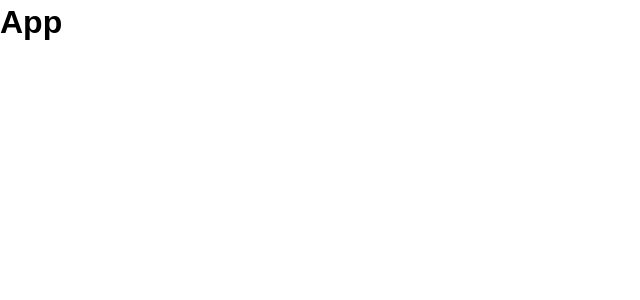
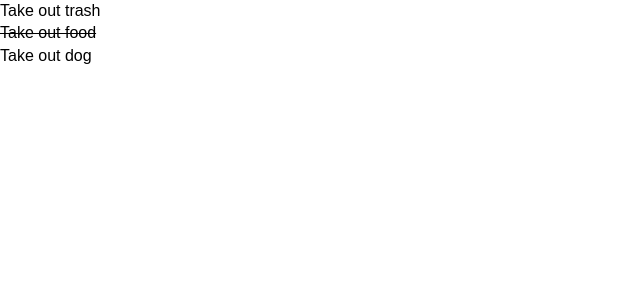
Before and after one commit to agamaoaljan6/react-notes-tm, a React (Create React App) app in the folder my-app/: page / in a window 1280 px wide. Shown: the top 300 px of the page, without its empty margins (0-640 px from the left). Built offline with nearby package versions, Linux system fonts and the light colour scheme.

Commit message:
styling using function, variable, inline

```diff
--- a/my-app/src/App.js
+++ b/my-app/src/App.js
@@ -1,11 +1,30 @@
 import React, {Component} from 'react';
+import Todos from './Components/Todos';
 import './App.css';
 
 class App extends Component{
+   state = {
+     todos: [{
+       id: 1,
+       title: 'Take out trash',
+       completed: false
+     },
+     {
+       id: 2,
+       title: 'Take out food',
+       completed: true
+     },
+     {
+       id: 3,
+       title: 'Take out dog',
+       completed: false
+     }]
+   }
   render() {
+    console.log(this.state.todos)
   return (
     <div className="App">
-    <h1>App</h1>
+    <Todos todos={this.state.todos}/>
     </div>
   );
   }
--- /dev/null
+++ b/my-app/src/Components/TodoItem.js
@@ -0,0 +1,32 @@
+import React, { Component } from 'react'
+import propTypes from 'prop-types'
+
+
+export class TodoItem extends Component {
+    getStyle = ()=> {
+        if(this.props.todo.completed) {
+            return {
+                textDecoration: 'line-through'
+            }
+        }else {
+            return {
+                textDecoration: 'none'
+            }
+        }
+    }
+    render() {
+        return (
+            <div style={this.getStyle()}>
+                <p>{this.props.todo.title}</p>
+            </div>
+        )
+    }
+}
+
+// propTypes
+TodoItem.propTypes = {
+    todo: propTypes.object.isRequired
+}
+
+
+export default TodoItem
--- /dev/null
+++ b/my-app/src/Components/Todos.js
@@ -0,0 +1,18 @@
+import React, {Component} from 'react';
+import TodoItem from './TodoItem';
+import propTypes from 'prop-types'
+
+class Todos extends Component{
+  render() {
+      console.log(this.props.todos)
+  return this.props.todos.map((todo) => (
+  <TodoItem key={todo.id} todo={todo}/>
+  ));
+  }
+}
+
+Todos.propTypes = {
+  todos: propTypes.array.isRequired
+}
+
+export default Todos;
```
Also changed, not shown: my-app/notes.txt.
